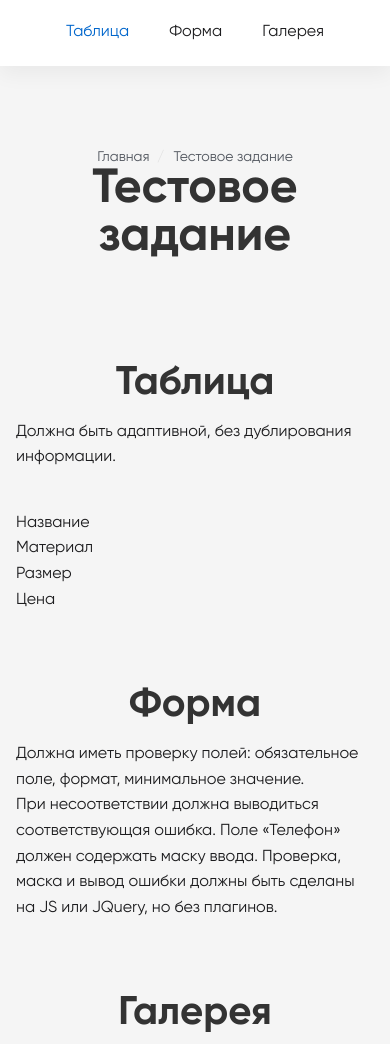
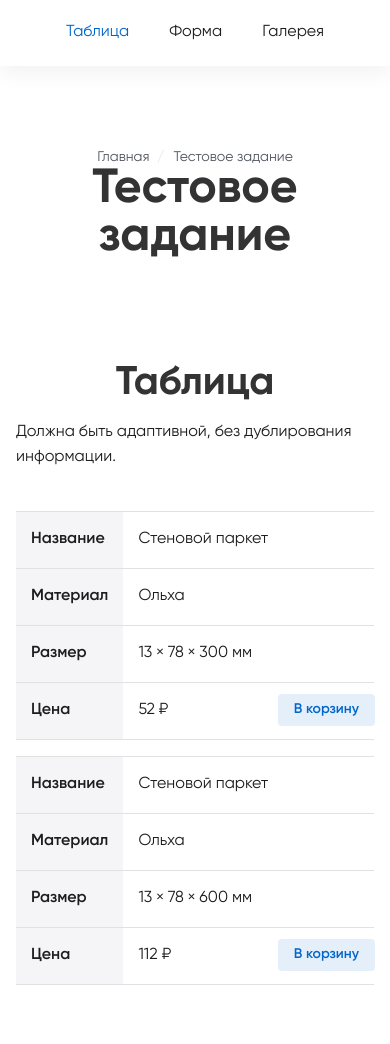
Before and after one commit to viseko/design-lab-test, a website built with webpack: page public/index.html in a window 390 px wide. Shown: the top 1044 px of the page. Built offline with nearby package versions, Linux system fonts and the light colour scheme.

Commit message:
Added table section layout

```diff
--- a/public/index.html
+++ b/public/index.html
@@ -52,17 +52,17 @@
       <h2 class="section__title">Таблица</h2>
       <p>Должна быть адаптивной, без дублирования информации.</p>
 
+      <div class="table__wrapper">
         <div class="table">
           <!-- Table markup -->
           <div class="table__head">
-          <div class="table__row">
             <div class="table__th">Название</div>
             <div class="table__th">Материал</div>
             <div class="table__th">Размер</div>
             <div class="table__th">Цена</div>
+            <div class="table__th"></div>
           </div>
         </div>
-        <div class="table__body"></div>
       </div>
     </div>
   </section>
@@ -72,7 +72,9 @@
     <div class="container">
       <h2 class="section__title">Форма</h2>
       <p>
-        Должна иметь проверку полей: обязательное поле, формат, минимальное значение. При несоответствии должна выводиться соответствующая ошибка. Поле «Телефон» должен содержать маску ввода. Проверка, маска и вывод ошибки должны быть сделаны на JS или JQuery, но без плагинов.
+        Должна иметь проверку полей: обязательное поле, формат, минимальное значение. При несоответствии должна
+        выводиться соответствующая ошибка. Поле «Телефон» должен содержать маску ввода. Проверка, маска и вывод ошибки
+        должны быть сделаны на JS или JQuery, но без плагинов.
       </p>
 
       <form class="form">
@@ -86,7 +88,10 @@
     <div class="container">
       <h2 class="section__title">Галерея</h2>
       <p>
-        Фильтры должны фильтровать изображения без перезагрузки.  Адаптивность: между реперными точками — пропорциональное масштабирование, далее уменьшение кол-ва фото в строке. Пролистывание должно быть по 8 фото (страницами) для дектопа, по 4 фото на мобилке. Стрелки появляются только при наведении на блок с фото. Галерея должна быть сделана на JS или JQuery, но без плагинов.
+        Фильтры должны фильтровать изображения без перезагрузки. Адаптивность: между реперными точками —
+        пропорциональное масштабирование, далее уменьшение кол-ва фото в строке. Пролистывание должно быть по 8 фото
+        (страницами) для дектопа, по 4 фото на мобилке. Стрелки появляются только при наведении на блок с фото. Галерея
+        должна быть сделана на JS или JQuery, но без плагинов.
       </p>
     </div>
 
@@ -96,6 +101,28 @@
       </div>
     </div>
   </section>
+
+  <!-- Templates -->
+  <template id="js-table-row-block">
+    <div class="table__row-block">
+      <div class="table__row-head">
+        <div class="table__th">Название</div>
+        <div class="table__th">Материал</div>
+        <div class="table__th">Размер</div>
+        <div class="table__th">Цена</div>
+      </div>
+      <div class="table__row-data">
+        <div class="table__td" data-field="name"></div>
+        <div class="table__td" data-field="material"></div>
+        <div class="table__td" data-field="sizes"></div>
+        <div class="table__td" data-field="price"></div>
+        <div class="table__td table__td--button">
+          <button class="btn-cart">В корзину</button>
+        </div>
+      </div>
+    </div>
+  </template>
+
 </body>
 
 </html>
--- a/src/js/app.js
+++ b/src/js/app.js
@@ -1,2 +1,23 @@
 // jQuery
 import $ from "jquery";
+
+// Data
+import goodsData from "./data/goods.js";
+
+// Fetching goods data and build table
+const $table = $(".table");
+
+const $tableRows = goodsData.map((data) => {
+  // Cloning HTML-template
+  const $rowBlock = $($("#js-table-row-block").html().trim());
+  $rowBlock.find("[data-field=name]").html(data.name);
+  $rowBlock.find("[data-field=material]").html(data.material);
+  $rowBlock
+    .find("[data-field=sizes]")
+    .html(`${data.sizes.join(" × ")}&nbsp;мм`);
+  $rowBlock.find("[data-field=price]").html(`${data.price}&nbsp;₽`);
+
+  return $rowBlock;
+});
+
+$table.append($tableRows);
--- /dev/null
+++ b/src/js/data/goods.js
@@ -0,0 +1,32 @@
+const goods = [
+  {
+    id: 0,
+    name: "Стеновой паркет",
+    material: "Ольха",
+    sizes: [13, 78, 300],
+    price: 52,
+  },
+  {
+    id: 1,
+    name: "Стеновой паркет",
+    material: "Ольха",
+    sizes: [13, 78, 600],
+    price: 112,
+  },
+  {
+    id: 2,
+    name: "Доска для пола, сорт А",
+    material: "Лиственница",
+    sizes: [27, 134, 2000],
+    price: 1062,
+  },
+  {
+    id: 3,
+    name: "Вагонка",
+    material: "Термо-абаш",
+    sizes: [19, 90, 2000],
+    price: 1009,
+  },
+];
+
+export default goods;
--- a/src/scss/_globals.scss
+++ b/src/scss/_globals.scss
@@ -17,8 +17,13 @@ body {
   line-height: 1.6em;
 
   @include mobile {
+    background-color: $cl-white;
     font-size: 16px;
   }
+}
+
+button:not(:disabled) {
+  cursor: pointer;
 }
 
 .visually-hidden {
--- /dev/null
+++ b/src/scss/blocks/table.scss
@@ -0,0 +1,106 @@
+$table-border: 1px solid $cl-stroke;
+
+.table {
+  display: table;
+  width: 100%;
+  border-top: $table-border;
+  font-size: 16px;
+  line-height: 24px;
+}
+
+.table__wrapper {
+  overflow: auto;
+  width: 100%;
+}
+
+.table__head {
+  display: table-header-group;
+}
+
+.table__row-block {
+  display: table-row-group;
+}
+
+.table__row-head {
+  display: none;
+}
+
+.table__row-data {
+  display: table-row;
+}
+
+.table__th,
+.table__td {
+  padding: 15px 31px 17px;
+  border-bottom: $table-border;
+}
+
+.table__th {
+  display: table-cell;
+  font-weight: 600;
+}
+
+.table__td {
+  display: table-cell;
+}
+
+.table__td--button {
+  // --
+}
+
+@include mobile {
+  .table__wrapper {
+    overflow: unset;
+  }
+
+  .table {
+    display: flex;
+    flex-direction: column;
+    border-top: 0;
+  }
+
+  .table__head {
+    display: none;
+  }
+
+  .table__row-block {
+    position: relative;
+    display: flex;
+    width: 100%;
+    margin-bottom: 16px;
+    border-top: $table-border;
+  }
+
+  .table__row-block:nth-child(3) {
+    margin-bottom: 0;
+  }
+
+  .table__row-block:nth-child(3) ~ .table__row-block {
+    display: none;
+  }
+
+  .table__row-head {
+    display: flex;
+    flex-direction: column;
+    background-color: $cl-silver-alt;
+  }
+
+  .table__row-data {
+    display: flex;
+    flex-grow: 1;
+    flex-direction: column;
+  }
+
+  .table__th,
+  .table__td {
+    display: block;
+    padding: 15px 15px 17px;
+  }
+
+  .table__td--button {
+    position: absolute;
+    right: -16px;
+    bottom: -3px;
+    border-bottom: 0;
+  }
+}
--- a/src/scss/index.scss
+++ b/src/scss/index.scss
@@ -11,3 +11,7 @@
 @import "blocks/page-header";
 @import "blocks/section";
 @import "blocks/breadcrumbs";
+@import "blocks/table";
+
+// UI
+@import "ui/btn-cart";
--- /dev/null
+++ b/src/scss/ui/btn-cart.scss
@@ -0,0 +1,22 @@
+.btn-cart {
+  display: inline-block;
+  padding: 3px 16px 5px;
+  border: 0;
+  border-radius: 4px;
+  background-color: rgba($cl-primary, 0.1);
+  color: $cl-primary;
+  font-weight: 600;
+  font-size: 14px;
+  line-height: 24px;
+  white-space: nowrap;
+  transition: 0.1s background-color, 0.1s opacity, 0.1s color;
+
+  &:hover {
+    background-color: $cl-primary;
+    color: $cl-white;
+  }
+
+  &:active {
+    opacity: 60%;
+  }
+}
```
Lines whose indentation alone changed are shown as unchanged.
